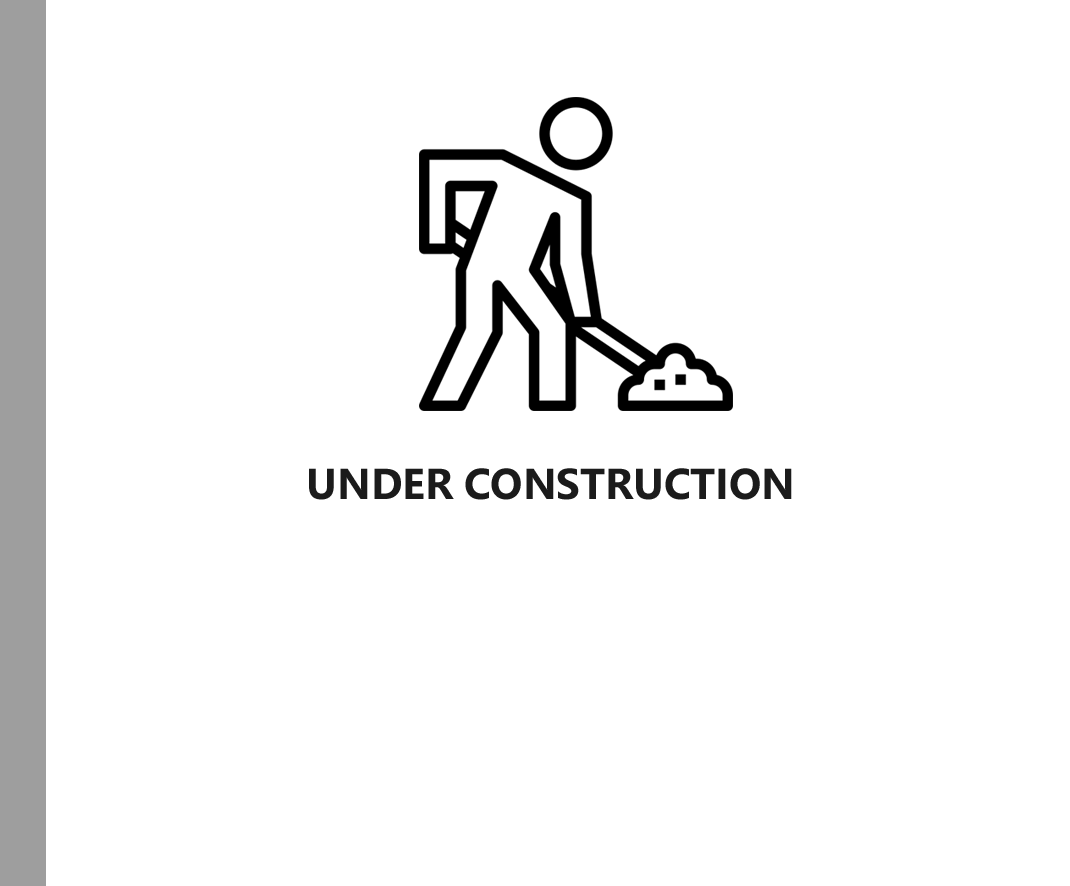
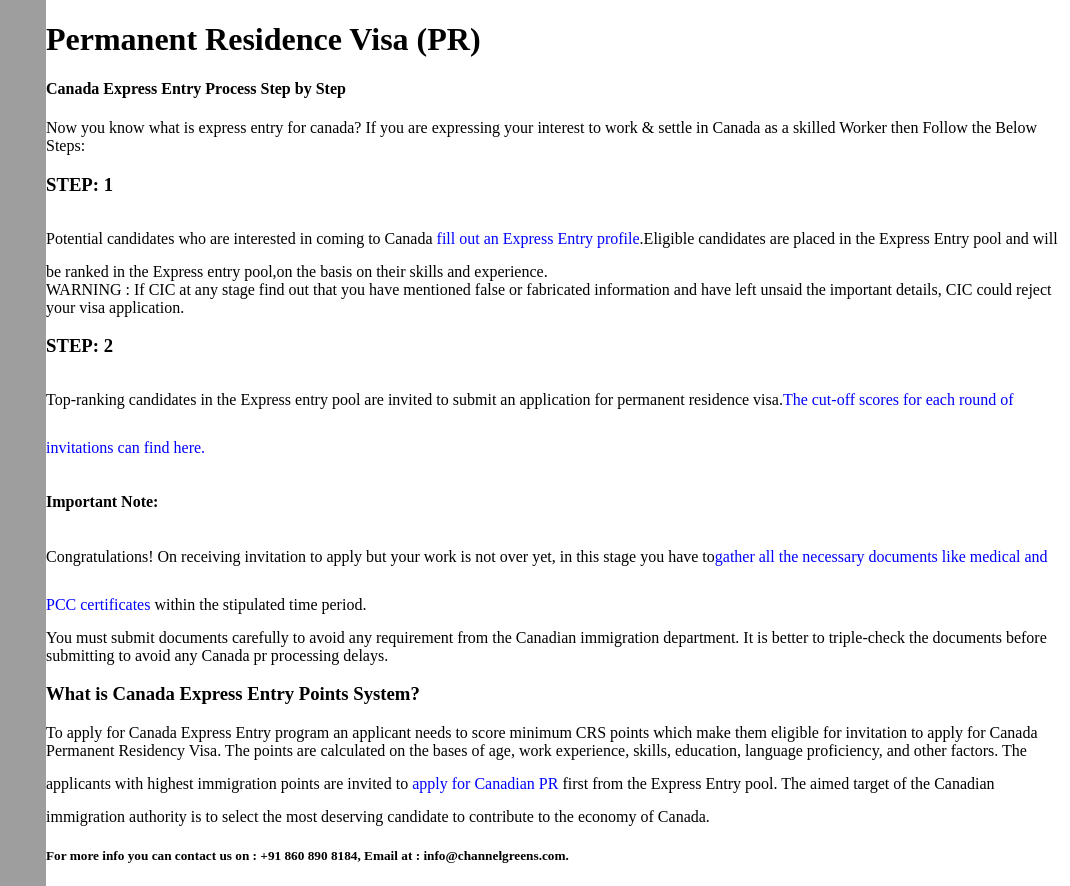
Before and after one commit to thahseen21/channelgreens, a plain HTML site: page immigration.html in a window 1280 px wide. Shown: the full height of the page, 210-1280 px from the left. Before the commit the page ends 800 px from the top, so only its background shows below. Drawn offline with Linux system fonts and the light colour scheme.

Commit message:
Add files via upload

```diff
--- a/immigration.html
+++ b/immigration.html
@@ -26,8 +26,27 @@
         </div>
     </div>
     <div id="right-side">
-        <div id="immigration-wrapper">
-            <img src="images/under-construction.png" alt="under-construction">
+        <div id="immgiration-wrapper">
+            <h1>Permanent Residence Visa (PR)</h1>
+            <h4>Canada Express Entry Process Step by Step</h4>
+            Now you know what is express entry for canada? If you are expressing your interest to work & settle in Canada as a skilled Worker then Follow the Below Steps:
+            <h3>STEP: 1</h3>
+            Potential candidates who are interested in coming to Canada<a href="https://www.aptechvisa.com/canada-assessment-form"> fill out an Express Entry profile</a>.Eligible candidates are placed in the Express Entry pool and will be ranked in the
+            Express entry pool,on the basis on their skills and experience. <br>
+            <p id="inred">WARNING : If CIC at any stage find out that you have mentioned false or fabricated information and have left unsaid the important details, CIC could reject your visa application.</p>
+            <h3>STEP: 2</h3>
+            <p>Top-ranking candidates in the Express entry pool are invited to submit an application for permanent residence visa.<a href="https://www.aptechvisa.com/express-entry-draw">The cut-off scores for each round of invitations can find here.</a></p>
+            <h4>Important Note:</h4>
+            <p>Congratulations! On receiving invitation to apply but your work is not over yet, in this stage you have to<a href="https://www.aptechvisa.com/canada-visa-document-checklist">gather all the necessary documents like medical and PCC certificates </a>within
+                the stipulated time period. <br> You must submit documents carefully to avoid any requirement from the Canadian immigration department. It is better to triple-check the documents before submitting to avoid any Canada pr processing delays.
+            </p>
+            <h3>What is Canada Express Entry Points System?</h3>
+            <p>
+                To apply for Canada Express Entry program an applicant needs to score minimum CRS points which make them eligible for invitation to apply for Canada Permanent Residency Visa. The points are calculated on the bases of age, work experience, skills, education,
+                language proficiency, and other factors. The applicants with highest immigration points are invited to <a href="https://www.aptechvisa.com/canada-pr-process">apply for Canadian PR </a>first from the Express Entry pool.
+                The aimed target of the Canadian immigration authority is to select the most deserving candidate to contribute to the economy of Canada.
+            </p>
+            <h5>For more info you can contact us on : +91 860 890 8184, Email at : info@channelgreens.com.</h5>
         </div>
     </div>
 
--- a/services_style.css
+++ b/services_style.css
@@ -125,10 +125,23 @@ a {
     display: flex;
 }
 
-#immigration-wrapper {
+#workpermit-wrapper {
     padding: 50px 0 0 250px;
 }
 
-#workpermit-wrapper {
-    padding: 50px 0 0 250px;
+#immigration-wrapper {
+    display: inline;
 }
+
+#immgiration-wrapper a {
+    color: blue;
+    display: inline;
+}
+
+#immgiration-wrapper p {
+    display: inline;
+}
+
+#immgiration-wrapper a p {
+    line-height: 2px;
+}
```
Also changed, not shown: 1 other file.
